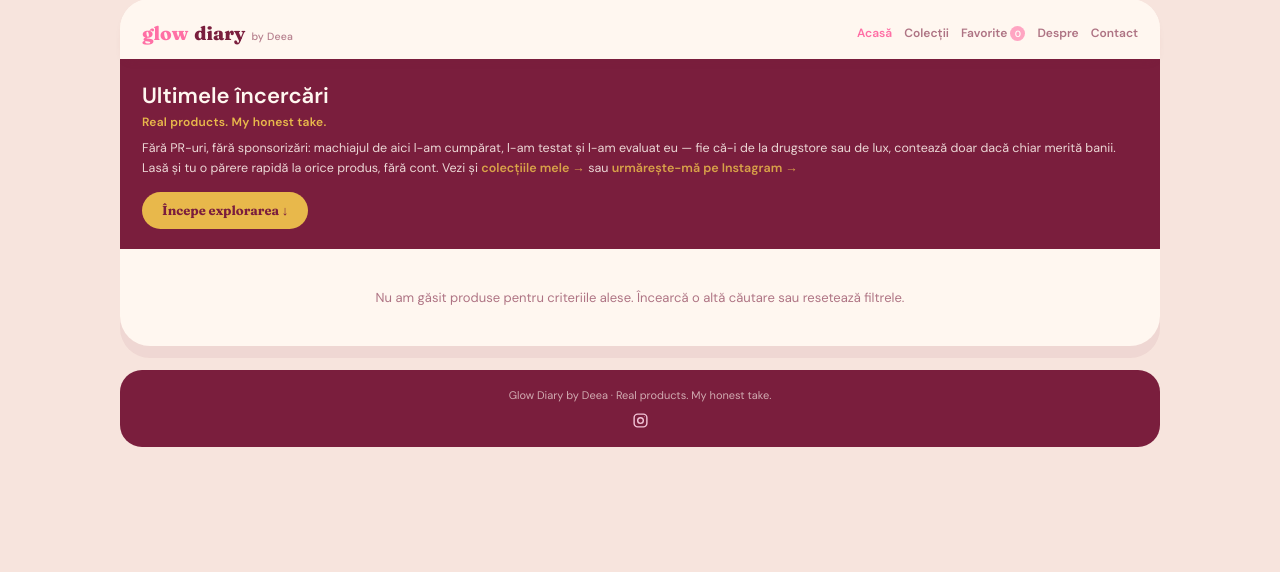
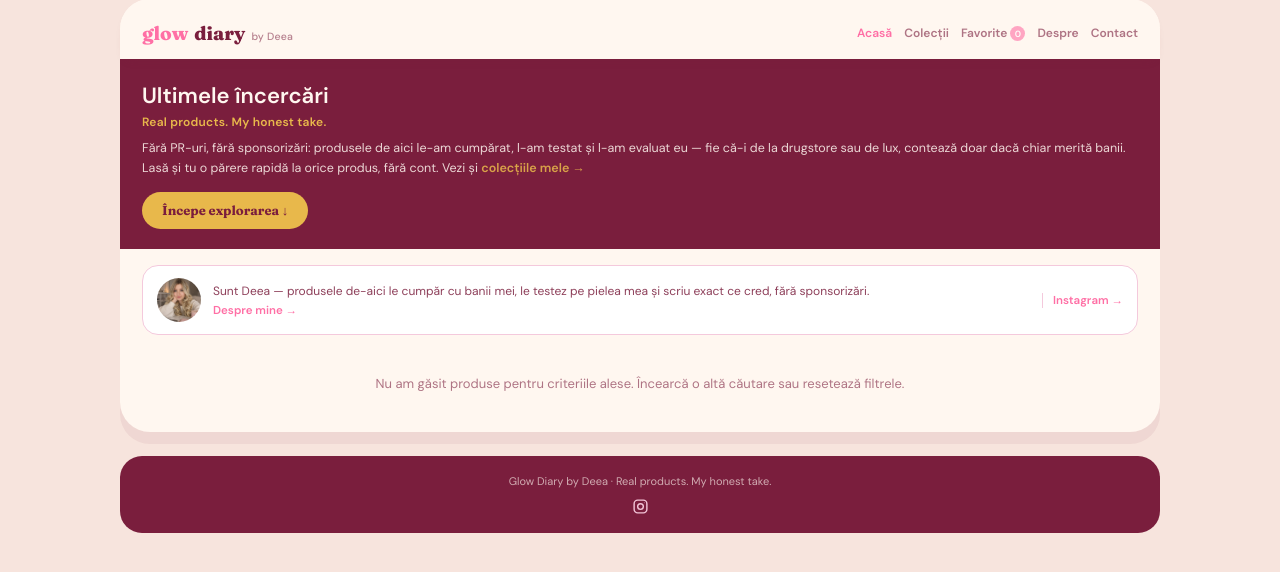
Before and after one commit to SanduAndreea22/Glow-Diary, a Django app: page / in a window 1280 px wide. Shown: the part 33-605 px from the top of the page. Run offline with Django 5.2, Linux system fonts and the light colour scheme; data comes from the database, SQL or seed files in the repository; data that the repository does not hold is empty.

Commit message:
Adaugă bloc "cine e Deea" pe Acasă + corectează mismatch machiaj/skincare
Din auditul de primă impresie: homepage-ul nu spunea nimic despre cine
e Deea (doar pagina Despre, separată) — vizitatoarea decide în 3
secunde dacă are încredere, nu în 3 click-uri. Bloc nou (.who-strip),
text preluat direct din about.html, nicio pretenție nouă. Instagram
mutat lângă el, cu context, nu ca link generic izolat în paragraf.

Corectat și "machiajul de aici"/"jurnal de makeup" → "produsele
de aici"/"jurnal de beauty": catalogul actual e 100% skincare, nu
machiaj, textul vechi nu se mai potrivea cu conținutul real.

Co-Authored-By: Claude Sonnet 5 <noreply@anthropic.com>

```diff
--- a/reviews/templates/reviews/about.html
+++ b/reviews/templates/reviews/about.html
@@ -14,7 +14,7 @@
     <div class="about-text">
       <div class="static-title">Salut, sunt Deea 💕</div>
       <p class="static-text">
-        Glow Diary e jurnalul meu de makeup — produsele pe care le cumpăr cu banii mei,
+        Glow Diary e jurnalul meu de beauty — produsele pe care le cumpăr cu banii mei,
         le testez pe pielea mea și despre care scriu exact ce cred, fără sponsorizări
         și fără produse primite gratuit pentru recenzie. Nu înfrumusețez nimic: dacă un produs merită banii,
         spun asta; dacă nu ține ce promite eticheta, spun și asta, la fel de clar.
--- a/reviews/templates/reviews/feed.html
+++ b/reviews/templates/reviews/feed.html
@@ -7,8 +7,29 @@
 <div class="hero-intro">
   <div class="feed-title">Ultimele încercări</div>
   <div class="feed-tag">Real products. My honest take.</div>
-  <p class="feed-intro">Fără PR-uri, fără sponsorizări: machiajul de aici l-am cumpărat, l-am testat și l-am evaluat eu — fie că-i de la drugstore sau de lux, contează doar dacă chiar merită banii. Lasă și tu o părere rapidă la orice produs, fără cont. Vezi și <a href="{% url 'reviews:collections' %}">colecțiile mele →</a>{% if instagram_url %} sau <a href="{{ instagram_url }}" target="_blank" rel="noopener noreferrer">urmărește-mă pe Instagram →</a>{% endif %}</p>
+  <p class="feed-intro">Fără PR-uri, fără sponsorizări: produsele de aici le-am cumpărat, l-am testat și l-am evaluat eu — fie că-i de la drugstore sau de lux, contează doar dacă chiar merită banii. Lasă și tu o părere rapidă la orice produs, fără cont. Vezi și <a href="{% url 'reviews:collections' %}">colecțiile mele →</a></p>
   <a href="#card-grid" class="hero-cta">Începe explorarea ↓</a>
+</div>
+{% comment %}
+Cine e Deea, pe scurt, chiar pe Acasă — nu doar pe /despre. Vizitatoarea
+decide în câteva secunde dacă are încredere; textul e preluat direct din
+about.html (nicio pretenție nouă), nu inventat aici.
+{% endcomment %}
+<div class="who-strip">
+  <a href="{% url 'reviews:about' %}" class="who-strip-link">
+    <div class="who-strip-avatar">
+      <img src="{% static 'img/deea-avatar.jpg' %}" alt="Deea, fondatoarea Glow Diary"
+           onerror="this.closest('.who-strip-avatar').classList.add('avatar-fallback');this.remove();">
+      <span class="avatar-fallback-mark">D</span>
+    </div>
+    <div class="who-strip-body">
+      <div class="who-strip-text">Sunt Deea — produsele de-aici le cumpăr cu banii mei, le testez pe pielea mea și scriu exact ce cred, fără sponsorizări.</div>
+      <div class="who-strip-cta">Despre mine →</div>
+    </div>
+  </a>
+  {% if instagram_url %}
+  <a href="{{ instagram_url }}" target="_blank" rel="noopener noreferrer" class="who-strip-ig">Instagram →</a>
+  {% endif %}
 </div>
 {% if arata_contor_produse %}
 <div class="stat-chip">✨ {{ total_produse }} {% if total_produse == 1 %}produs testat{% else %}produse testate{% endif %} până acum</div>
--- a/static/css/style.css
+++ b/static/css/style.css
@@ -139,6 +139,31 @@ img{max-width:100%;display:block;}
 .feed-tag-muted{color:var(--maroon);opacity:0.7;font-weight:500;}
 .feed-intro{padding:0 22px 16px;font-size:12.5px;line-height:1.6;color:var(--maroon);opacity:0.75;}
 .feed-intro a{color:var(--pink);font-weight:600;opacity:1;}
+/* Cine e persoana din spatele site-ului — chiar pe Acasă, nu doar pe
+   /despre. Text preluat din about.html, nu reformulat aici (o singură
+   sursă de adevăr pentru "vocea" ei). Instagram stă alături, cu context,
+   nu ca link generic izolat în paragraful de sus. */
+.who-strip{
+  display:flex;align-items:center;gap:12px;
+  margin:0 22px 16px;padding:12px 14px;
+  background:var(--white);border:1px solid var(--line);border-radius:16px;
+}
+.who-strip-link{display:flex;align-items:center;gap:12px;flex:1 1 auto;min-width:0;color:inherit;}
+.who-strip-avatar{
+  width:44px;height:44px;border-radius:50%;overflow:hidden;flex-shrink:0;
+  background:linear-gradient(135deg, var(--pink), #FFA9C8);
+  display:flex;align-items:center;justify-content:center;
+}
+.who-strip-avatar img{width:100%;height:100%;object-fit:cover;display:block;}
+.who-strip-avatar .avatar-fallback-mark{display:none;font-family:'Fraunces';font-size:16px;font-weight:800;color:#FFFFFF;}
+.who-strip-avatar.avatar-fallback .avatar-fallback-mark{display:block;}
+.who-strip-body{min-width:0;}
+.who-strip-text{font-size:12px;line-height:1.5;color:var(--maroon);opacity:0.85;}
+.who-strip-cta{font-size:11.5px;font-weight:700;color:var(--pink);margin-top:3px;}
+.who-strip-ig{
+  flex-shrink:0;font-size:11.5px;font-weight:700;color:var(--pink);
+  white-space:nowrap;padding-left:10px;border-left:1px solid var(--line);
+}
 .stat-chip{
   margin:0 22px 16px;display:inline-flex;
   background:var(--pink-soft);color:var(--maroon);
```
